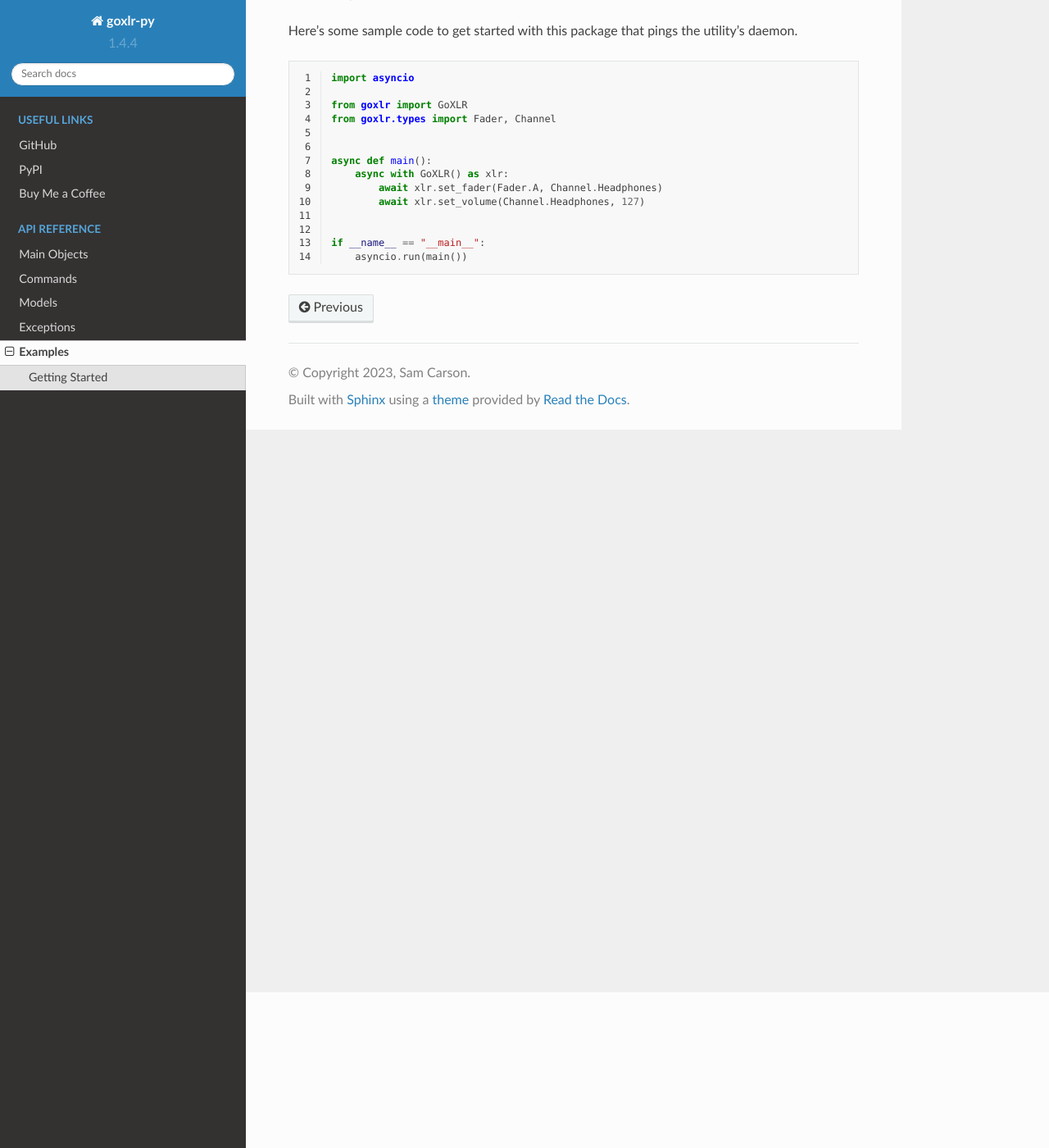
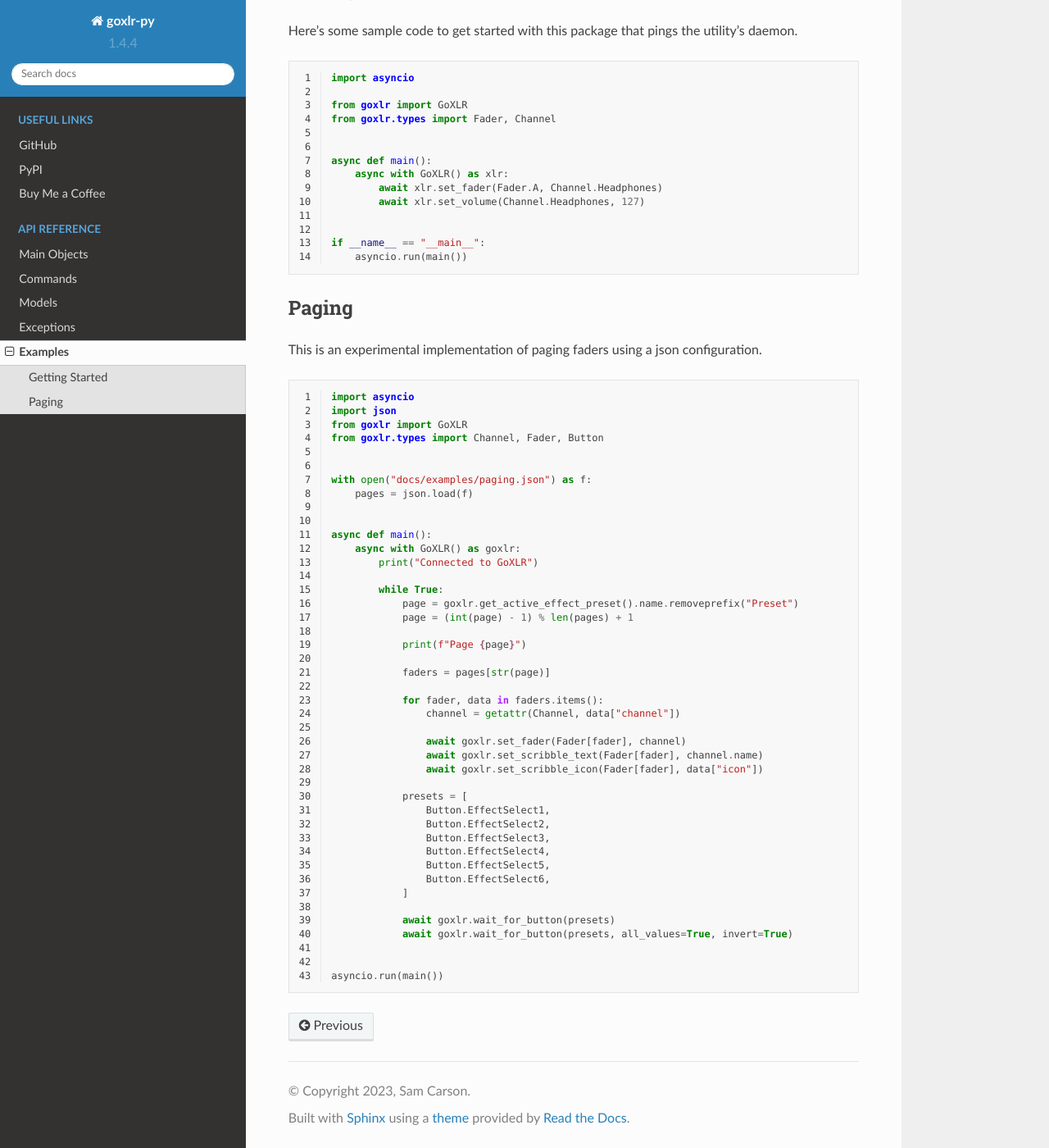
Before and after one commit to samcarsonx/goxlr-py, a Sphinx documentation site: the page built from docs/examples/index.rst, in a window 1280 px wide and 1400 px high, scrolled down 190 px. Shown: the whole window at 82% size. Built offline with Sphinx 7.4.7 and the Read the Docs theme 2.0.0, drawn with Linux system fonts in a browser that asks for light colours.

Commit message:
Basic paging example

```diff
--- a/docs/examples/index.rst
+++ b/docs/examples/index.rst
@@ -10,3 +10,13 @@ Here's some sample code to get started with this package that pings the utility'
 .. literalinclude:: gettingstarted.py
    :language: python
    :linenos:
+
+
+Paging
+------
+
+This is an experimental implementation of paging faders using a json configuration.
+
+.. literalinclude:: paging.py
+   :language: python
+   :linenos:
--- /dev/null
+++ b/docs/examples/paging.py
@@ -0,0 +1,43 @@
+import asyncio
+import json
+from goxlr import GoXLR
+from goxlr.types import Channel, Fader, Button
+
+
+with open("docs/examples/paging.json") as f:
+    pages = json.load(f)
+
+
+async def main():
+    async with GoXLR() as goxlr:
+        print("Connected to GoXLR")
+
+        while True:
+            page = goxlr.get_active_effect_preset().name.removeprefix("Preset")
+            page = (int(page) - 1) % len(pages) + 1
+
+            print(f"Page {page}")
+
+            faders = pages[str(page)]
+
+            for fader, data in faders.items():
+                channel = getattr(Channel, data["channel"])
+
+                await goxlr.set_fader(Fader[fader], channel)
+                await goxlr.set_scribble_text(Fader[fader], channel.name)
+                await goxlr.set_scribble_icon(Fader[fader], data["icon"])
+
+            presets = [
+                Button.EffectSelect1,
+                Button.EffectSelect2,
+                Button.EffectSelect3,
+                Button.EffectSelect4,
+                Button.EffectSelect5,
+                Button.EffectSelect6,
+            ]
+
+            await goxlr.wait_for_button(presets)
+            await goxlr.wait_for_button(presets, all_values=True, invert=True)
+
+
+asyncio.run(main())
```
